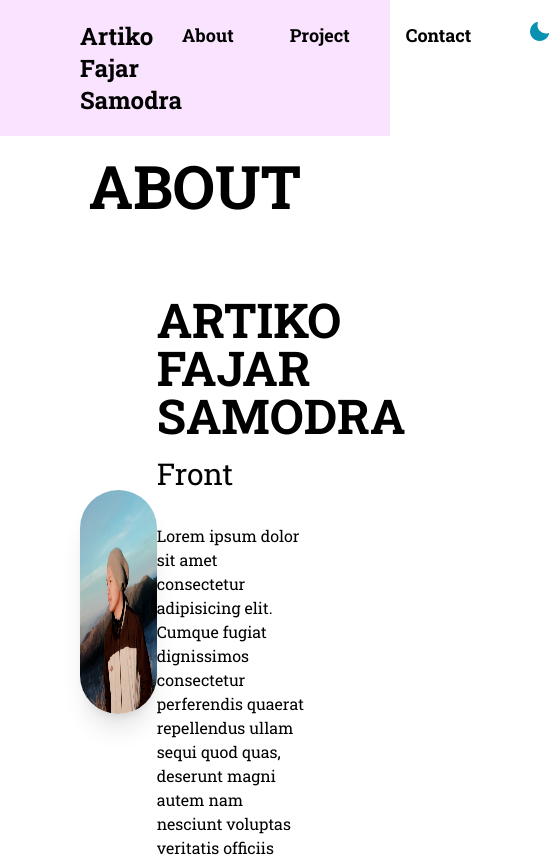
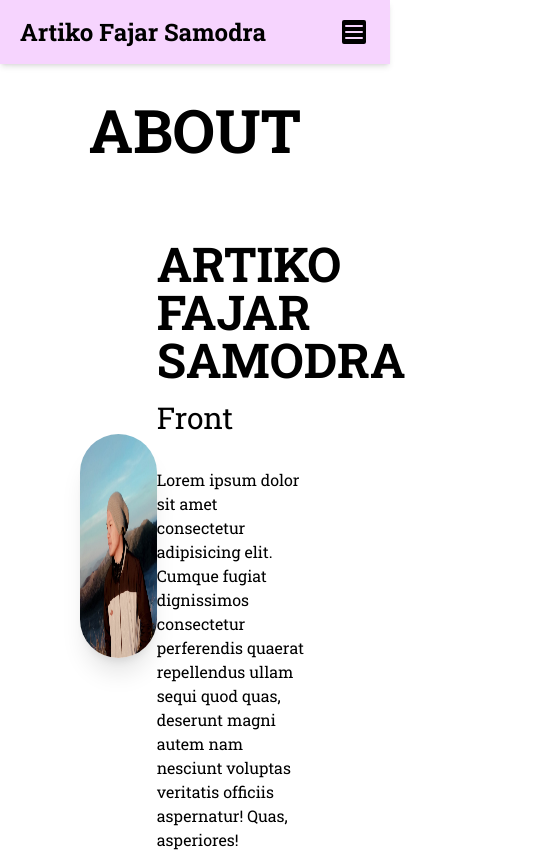
Before and after one commit to artikosamodra/porto-next, a Next.js app: page /page/menu in a window 390 px wide. Shown: the top 857 px of the page, 551 px wide, since content can reach past the window. Built offline with nearby package versions, Linux system fonts and the light colour scheme.

Commit message:
Navbar Responsive

```diff
--- a/src/app/ThemeSwitcher.jsx
+++ b/src/app/ThemeSwitcher.jsx
@@ -23,7 +23,7 @@ const ThemeSwitcher = () => {
   };
 
   return (
-    <div>
+    <div className="lg:pt-0 pt-4">
       <button onClick={toggleTheme}>
         {theme === "dark" ? (
           <Sun size={24} weight="fill" className="text-yellow-500" />
--- a/src/app/component/Utilities/NavMenu.jsx
+++ b/src/app/component/Utilities/NavMenu.jsx
@@ -3,7 +3,7 @@ import "animate.css";
 
 const NavMenu = ({ linkUrl, linkTitle }) => {
   return (
-    <div className="lg:text-2xl text-lg">
+    <div className="lg:text-2xl text-lg lg:py-1 py-4">
       <Link
         href={linkUrl}
         className="nav-hover hover:text-yellow-500 transition duration-300"
--- a/src/app/component/Utilities/NavbarB.jsx
+++ b/src/app/component/Utilities/NavbarB.jsx
@@ -1,11 +1,35 @@
 "use client";
 import ThemeSwitcher from "@/app/ThemeSwitcher";
 import NavMenu from "./NavMenu";
+import { List } from "@phosphor-icons/react/dist/ssr";
+import Link from "next/link";
 
 const NavbarB = () => {
+  const toggleMenu = () => {
+    const listMenu = document.getElementById("listmenu");
+    // const Menu = document.getElementById("menu");
+
+    if (listMenu.classList.contains("hidden")) {
+      listMenu.classList.remove("hidden");
+    } else {
+      listMenu.classList.add("hidden");
+    }
+  };
+
   return (
-    <section>
-      <div className="flex gap-14 items-center font-bold">
+    <section className="flex lg:flex-row flex-col justify-between">
+      <div className="flex justify-between items-center">
+        <Link href="/">
+          <h1 className="font-bold text-2xl">Artiko Fajar Samodra</h1>
+        </Link>
+        <button className="lg:hidden block" onClick={toggleMenu}>
+          <List size={32} weight="fill" />
+        </button>
+      </div>
+      <div
+        className="lg:flex lg:flex-row hidden justify-center px-4 flex-col text-center gap-14 items-center font-bold lg:py-0 py-10"
+        id="listmenu"
+      >
         <NavMenu linkUrl="/page/menu#about" linkTitle="About" />
         <NavMenu linkUrl="/page/menu#project" linkTitle="Project" />
         <NavMenu linkUrl="/page/menu#contact" linkTitle="Contact" />
--- a/src/app/page/menu/page.jsx
+++ b/src/app/page/menu/page.jsx
@@ -6,11 +6,8 @@ import NavbarB from "@/app/component/Utilities/NavbarB";
 
 const MainPage = () => {
   return (
-    <section>
-      <div className="flex justify-between px-20 py-5 bg-fuchsia-200 bg-opacity-60">
-        <Link href="/">
-          <h1 className="font-bold text-2xl">Artiko Fajar Samodra</h1>
-        </Link>
+    <section className="py-20">
+      <div className="w-full md:px-20 px-5 bg-fuchsia-200 bg-opacity-90 backdrop-filter fixed top-0 z-50 shadow-md py-4">
         <NavbarB />
       </div>
 
```
